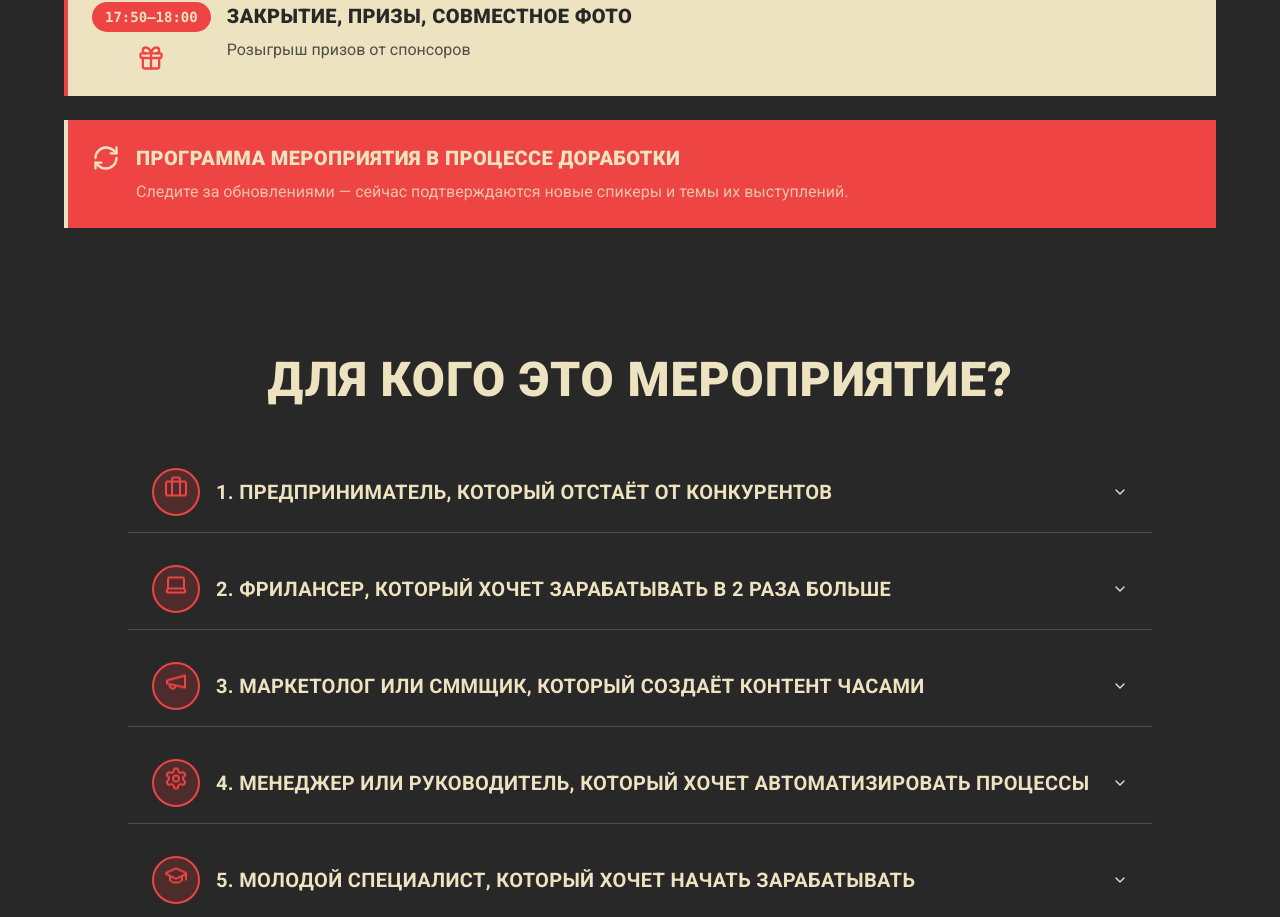
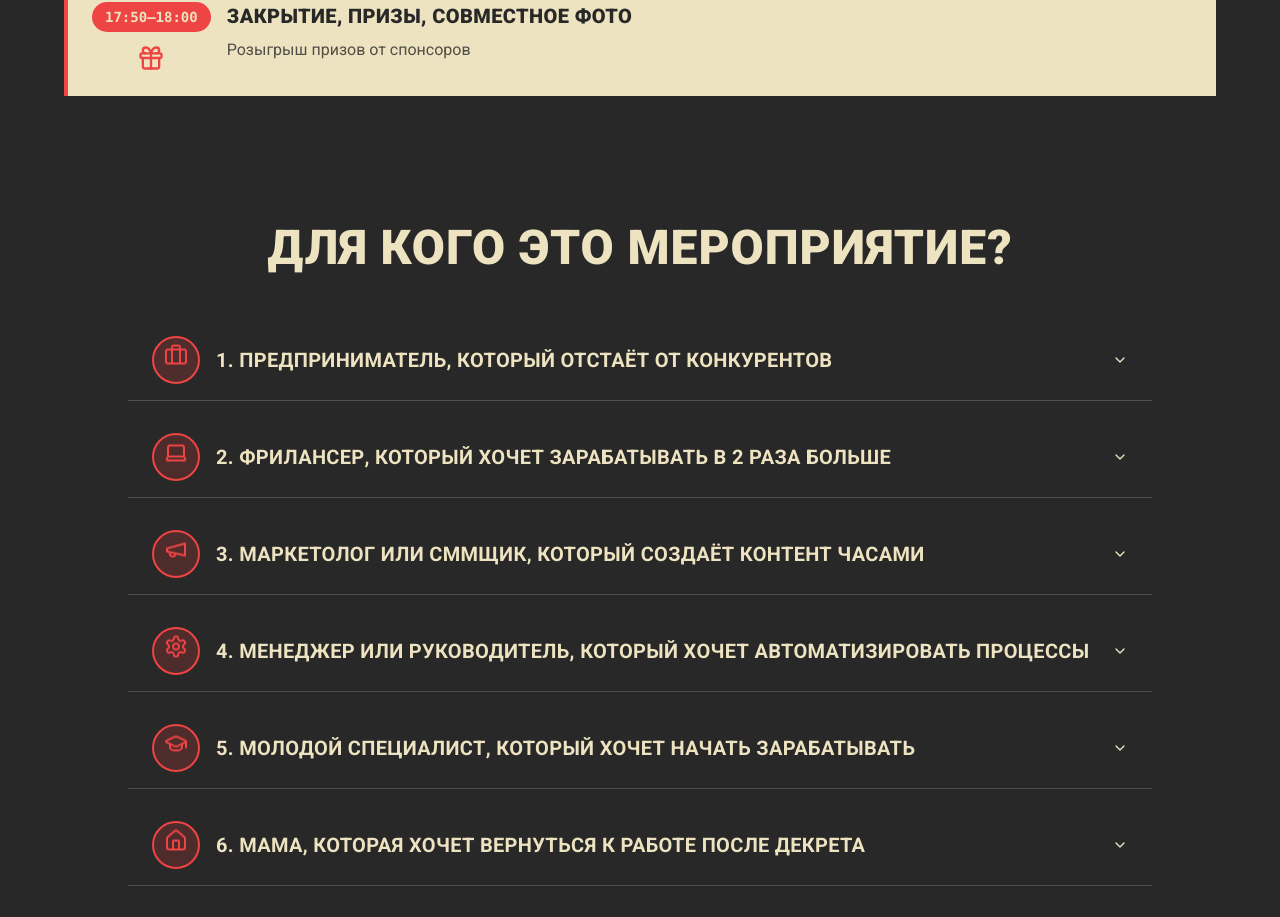
Before and after one commit to pr-poehali-dev/landing-page-builder-3, a React (Vite) app: page / in a window 1280 px wide. Shown: the part 6860-7777 px from the top of the page. Built offline with nearby package versions, Linux system fonts and the light colour scheme.

Commit message:
Remove draft event schedule notice

```diff
--- a/src/components/sections/ProgramSection.tsx
+++ b/src/components/sections/ProgramSection.tsx
@@ -196,27 +196,7 @@ const ProgramSection = ({ id }: ProgramSectionProps) => {
             ))}
           </div>
 
-          <Card className="mt-6 bg-synergy-red text-synergy-beige border-l-4 border-l-synergy-beige animate-on-scroll">
-            <CardContent className="p-4 sm:p-5 md:p-6">
-              <div className="flex flex-col sm:flex-row sm:items-start gap-3 sm:gap-4">
-                <div className="flex-shrink-0 flex flex-row sm:flex-col items-center sm:items-center gap-3">
-                  <Icon
-                    name="RefreshCw"
-                    size={24}
-                    className="sm:w-7 sm:h-7 text-synergy-beige icon-rotate-hover flex-shrink-0"
-                  />
-                </div>
-                <div className="flex-1 min-w-0">
-                  <h3 className="font-heading text-sm sm:text-base md:text-lg lg:text-xl font-black mb-2 text-synergy-beige">
-                    ПРОГРАММА МЕРОПРИЯТИЯ В ПРОЦЕССЕ ДОРАБОТКИ
-                  </h3>
-                  <p className="text-synergy-beige/80 text-xs sm:text-sm md:text-base leading-relaxed">
-                    Следите за обновлениями — сейчас подтверждаются новые спикеры и темы их выступлений.
-                  </p>
-                </div>
-              </div>
-            </CardContent>
-          </Card>
+
         </div>
       </section>
     </>
```
